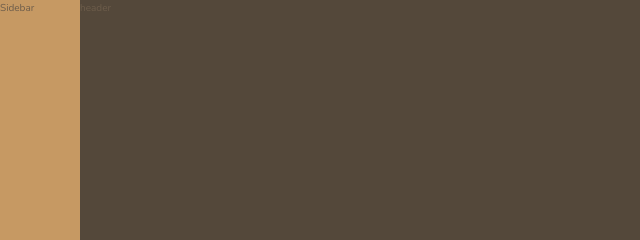
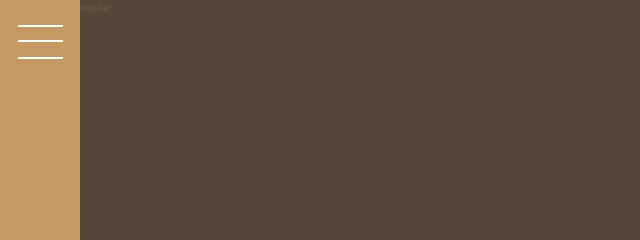
Before and after one commit to ArkadiuszBalakier/Nexter, a website: page index.html in a window 1280 px wide. Shown: the top 240 px of the page, 0-640 px from the left. Drawn offline with nearby package versions, Linux system fonts and the light colour scheme.

Commit message:
sidebar btn

```diff
--- a/index.html
+++ b/index.html
@@ -15,7 +15,9 @@
     <title>nexter &mdash; your home, your freedom</title>
   </head>
   <body class="container">
-    <div class="sidebar">Sidebar</div>
+    <div class="sidebar">
+      <button class="nav-btn"></button>
+    </div>
 
     <header class="header">header</header>
 
--- a/sass/_sidebar.scss
+++ b/sass/_sidebar.scss
@@ -2,4 +2,33 @@
   background-color: $color-primary;
   grid-column: sidebar-start / sidebar-end;
   grid-row: 1 / -1;
+  display: flex;
+  justify-content: center;
 }
+
+.nav-btn {
+  border: none;
+  border-radius: 0;
+
+  background-color: #fff;
+  height: 2px;
+  width: 4.5rem;
+  margin-top: 4rem;
+
+  &::before,
+  &::after {
+    background-color: #fff;
+    height: 2px;
+    width: 4.5rem;
+
+    content: "";
+    display: block;
+  }
+
+  &::before {
+    transform: translateY(-1.5rem);
+  }
+  &::after {
+    transform: translateY(1.5rem);
+  }
+}
```
Also changed, not shown: css/style.css.
